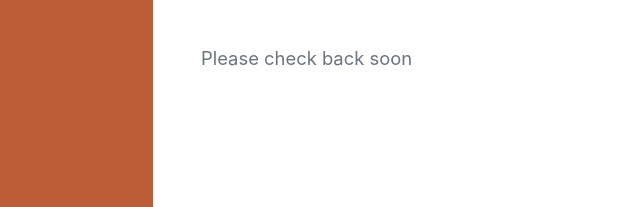
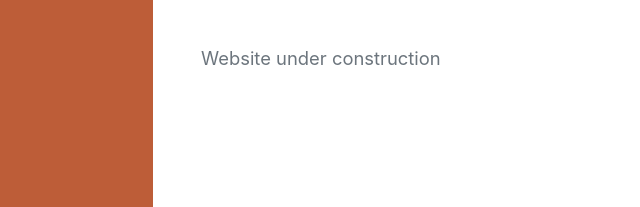
Before and after one commit to tomdufficy/tomdufficy.github.io, a plain HTML site: page index.html in a window 1280 px wide. Shown: the part 407-614 px from the top of the page, 119-759 px from the left. Drawn offline with nearby package versions, Linux system fonts and the light colour scheme; a web font is replaced by a local one.

Commit message:
Update index.html

```diff
--- a/index.html
+++ b/index.html
@@ -5,7 +5,7 @@
         <meta name="viewport" content="width=device-width, initial-scale=1, shrink-to-fit=no" />
         <meta name="description" content="" />
         <meta name="author" content="" />
-        <title>Resume - Start Bootstrap Theme</title>
+        <title>Tom Dufficy</title>
         <link rel="icon" type="image/x-icon" href="assets/img/favicon.ico" />
         <!-- Font Awesome icons (free version)-->
         <script src="https://use.fontawesome.com/releases/v5.13.0/js/all.js" crossorigin="anonymous"></script>
@@ -38,7 +38,7 @@
                     <div class="subheading mb-5">
                         Hamburg, Germany
                     </div>
-                    <p class="lead mb-5">Please check back soon</p>
+                    <p class="lead mb-5">Website under construction</p>
 
                 </div>
             </section>
```
